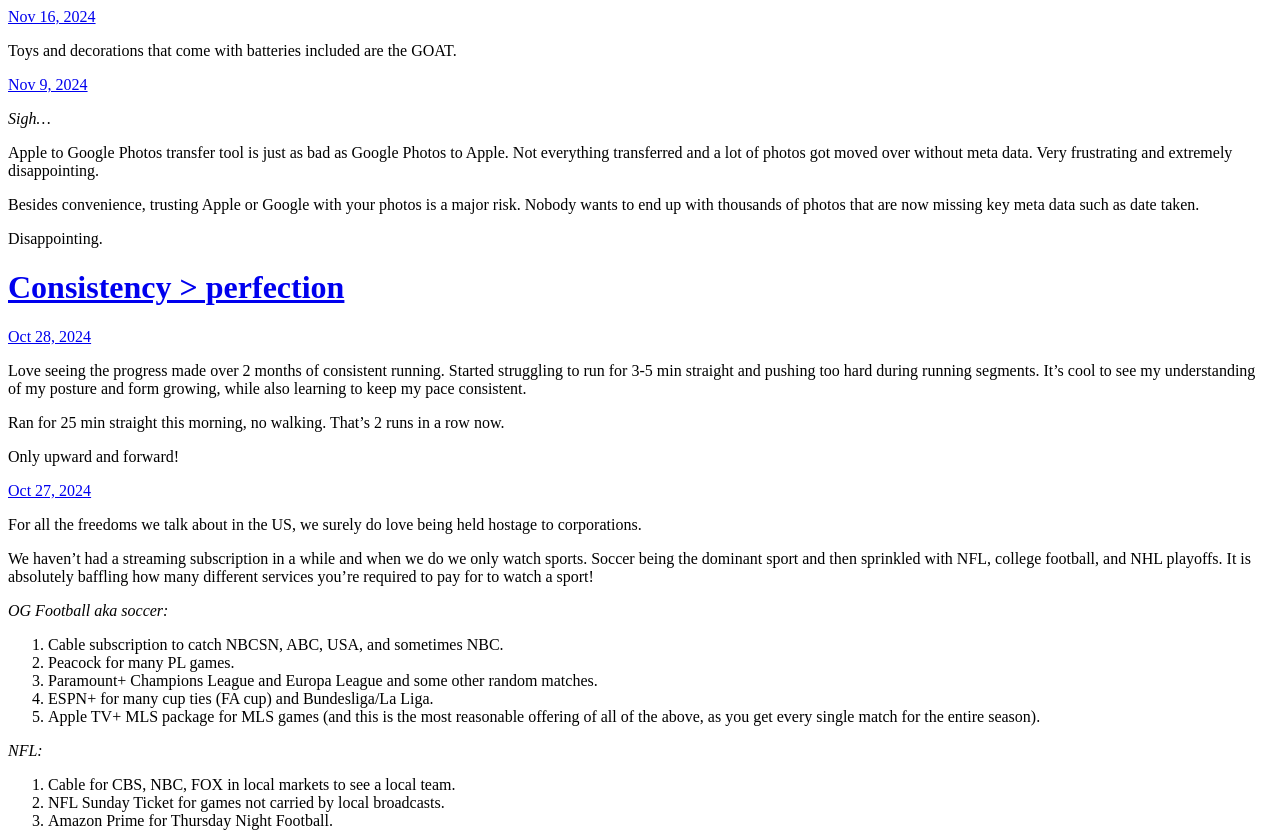
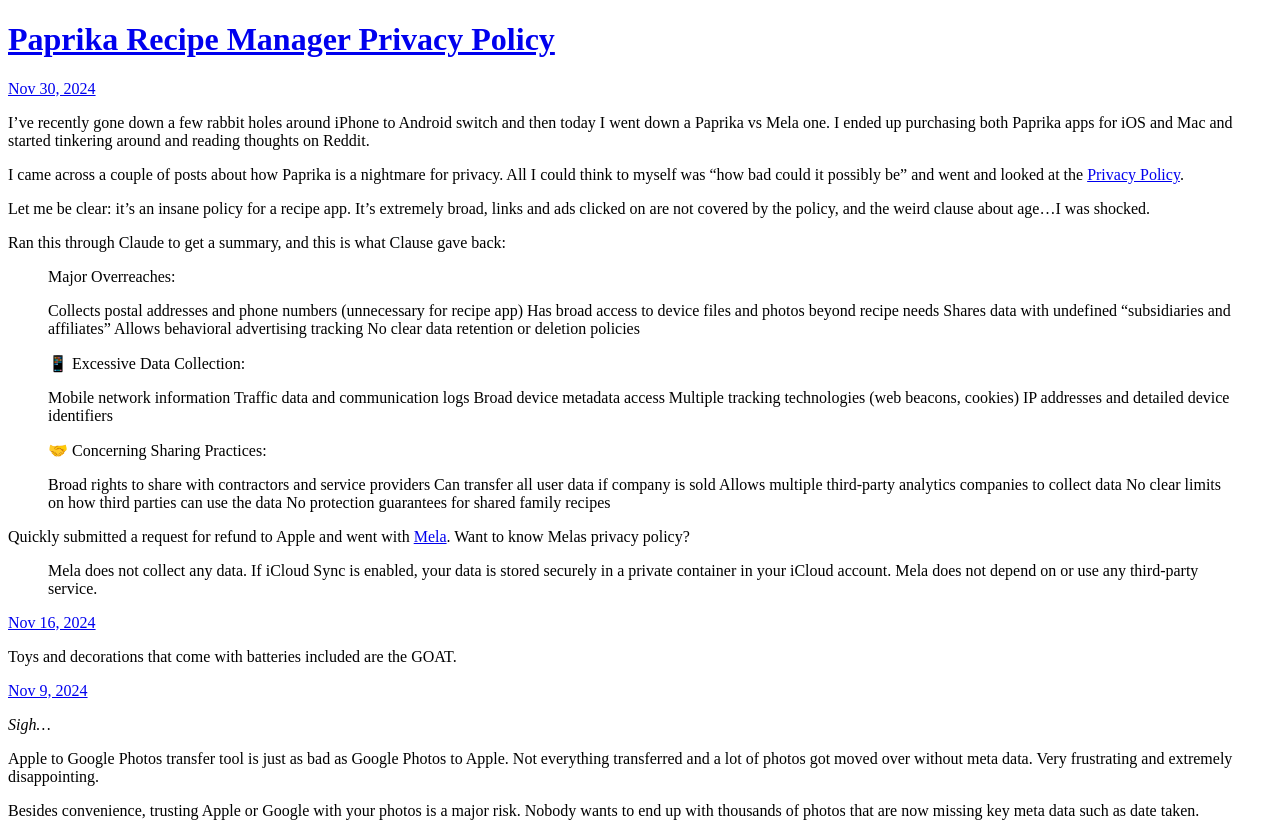
Before and after one commit to kashura/microblog_backup, a plain HTML site: page index.html in a window 1280 px wide. Shown: the top 833 px of the page. Drawn offline with Linux system fonts and the light colour scheme.

Commit message:
Archiving from Micro.blog.

```diff
--- a/index.html
+++ b/index.html
@@ -21,6 +21,46 @@
 <div class="h-feed">
 
 
+
+	  <div class="h-entry">
+
+			<h1><a href="https://valerakushnir.com/2024/11/30/paprika-recipe-manager.html">Paprika Recipe Manager Privacy Policy</a></h1>
+
+
+		<a href="https://valerakushnir.com/2024/11/30/paprika-recipe-manager.html" class="u-url"><time class="dt-published" datetime="2024-11-30 23:05:14 -0500">Nov 30, 2024</time></a>
+
+		<div class="e-content">
+			 <p>I&rsquo;ve recently gone down a few rabbit holes around iPhone to Android switch and then today I went down a Paprika vs Mela one. I ended up purchasing both Paprika apps for iOS and Mac and started tinkering around and reading thoughts on Reddit.</p>
+<p>I came across a couple of posts about how Paprika is a nightmare for privacy. All I could think to myself was &ldquo;how bad could it possibly be&rdquo; and went and looked at the <a href="https://www.paprikaapp.com/privacy/">Privacy Policy</a>.</p>
+<p>Let me be clear: it&rsquo;s an insane policy for a recipe app. It&rsquo;s extremely broad, links and ads clicked on are not covered by the policy, and the weird clause about age&hellip;I was shocked.</p>
+<p>Ran this through Claude to get a summary, and this is what Clause gave back:</p>
+<blockquote>
+<p>Major Overreaches:</p>
+<p>Collects postal addresses and phone numbers (unnecessary for recipe app)
+Has broad access to device files and photos beyond recipe needs
+Shares data with undefined &ldquo;subsidiaries and affiliates&rdquo;
+Allows behavioral advertising tracking
+No clear data retention or deletion policies</p>
+<p>📱 Excessive Data Collection:</p>
+<p>Mobile network information
+Traffic data and communication logs
+Broad device metadata access
+Multiple tracking technologies (web beacons, cookies)
+IP addresses and detailed device identifiers</p>
+<p>🤝 Concerning Sharing Practices:</p>
+<p>Broad rights to share with contractors and service providers
+Can transfer all user data if company is sold
+Allows multiple third-party analytics companies to collect data
+No clear limits on how third parties can use the data
+No protection guarantees for shared family recipes</p>
+</blockquote>
+<p>Quickly submitted a request for refund to Apple and went with <a href="https://mela.recipes/">Mela</a>. Want to know Melas privacy policy?</p>
+<blockquote>
+<p>Mela does not collect any data. If iCloud Sync is enabled, your data is stored securely in a private container in your iCloud account. Mela does not depend on or use any third-party service.</p>
+</blockquote>
+
+		</div>
+	  </div>
 
 	  <div class="h-entry">
 
@@ -355,7 +395,7 @@ Recently came across the new <a href="https://www.corsair.com/us/en/p/keyboards/
 
 		<div class="e-content">
 			 <p>Say hello to Toothless (aka Night Fury).</p>
-<p><img src="https://valerakushnir.com/uploads/2024/media.jpg" alt="Toothless"></p>
+<p><img src="https://cdn.uploads.micro.blog/65644/2024/media.jpg" alt="Toothless"></p>
 <p>I grew up riding my bike all over the place, and unfortunately fell out of the hobby as I got older. The past few years I’ve been thinking about getting a road bike, and finally committed.</p>
 <p>This is a 2023 Giant TCR Advanced Pro. I named it Toothless as a shout out to “How to Train My Dragon”!</p>
 
```
